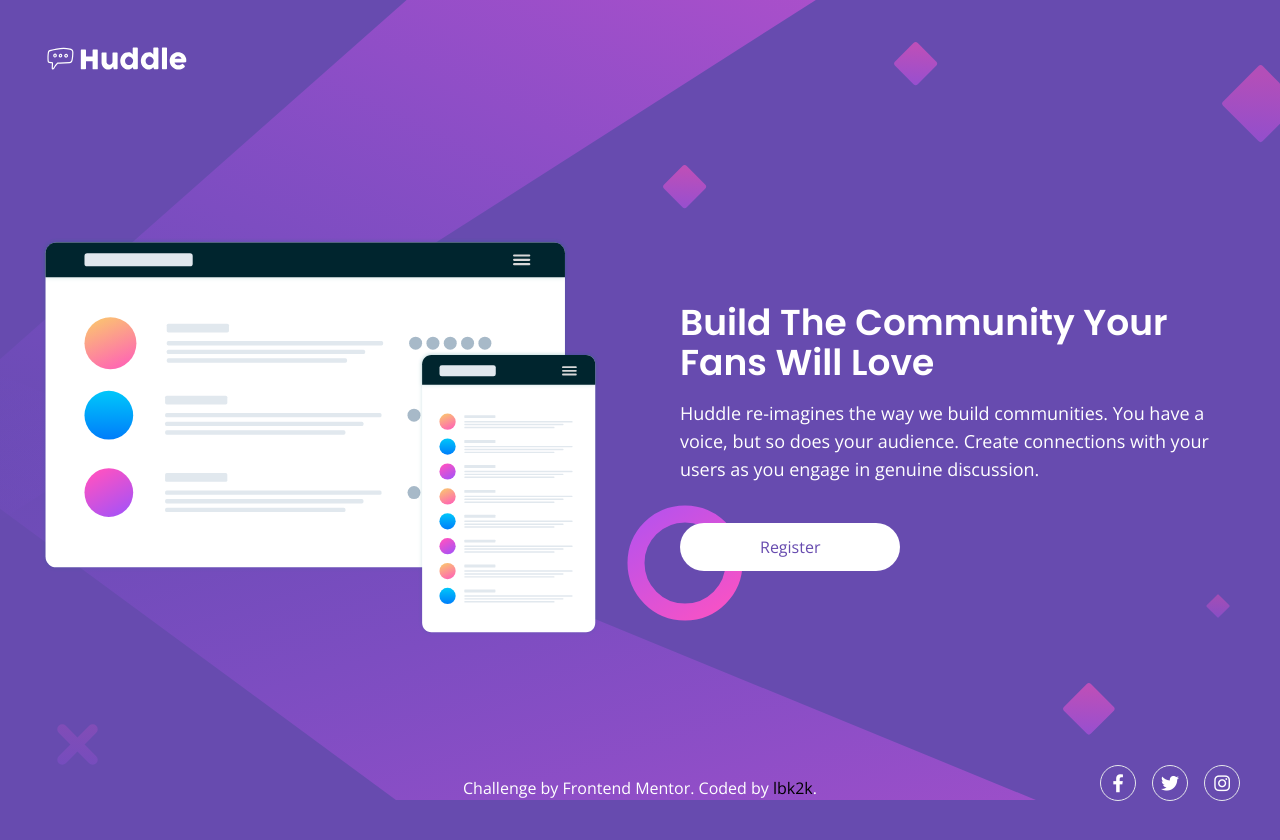
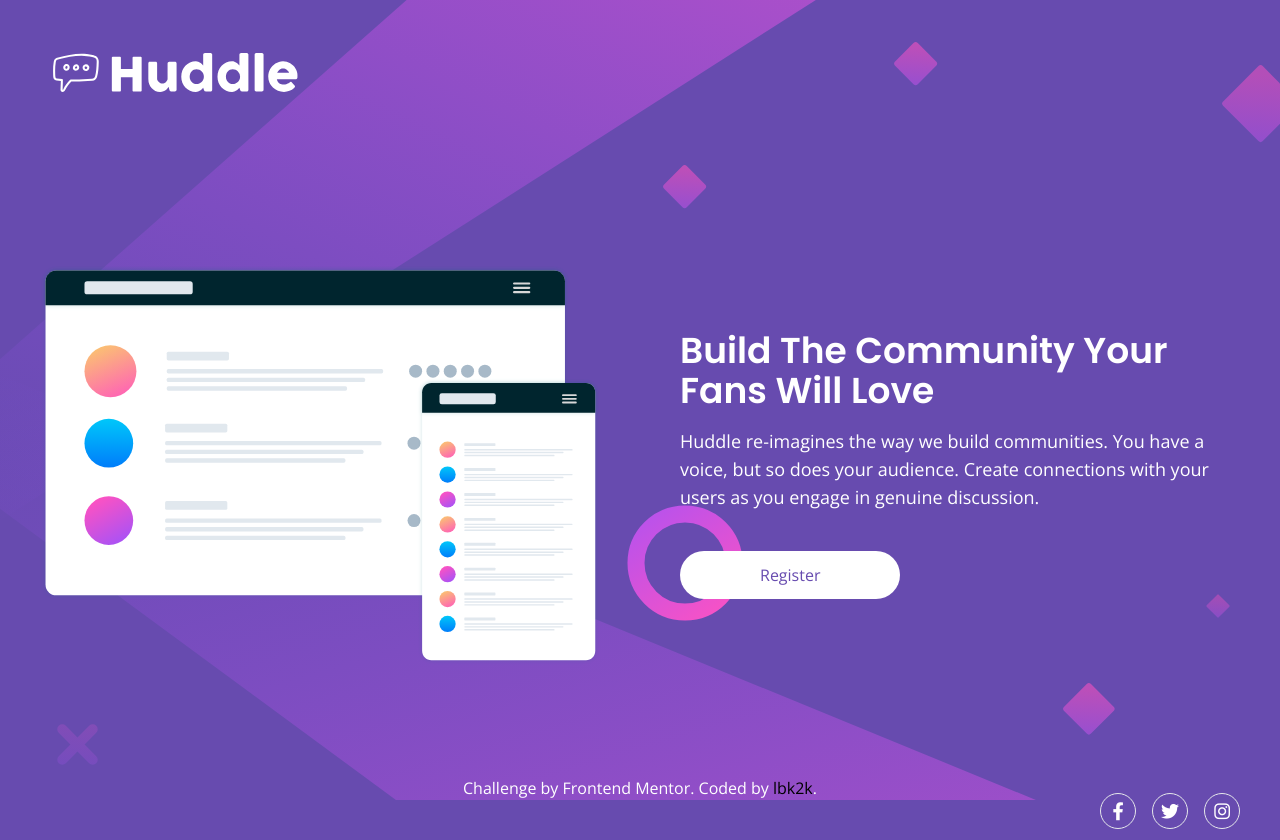
Before and after one commit to lbk2knewlifegithub/huddle-landing-page, an Angular app: page / in a window 1280 px wide. Built offline with nearby package versions, Linux system fonts and the light colour scheme.

Commit message:
Fix logo

```diff
--- a/src/app/app.component.html
+++ b/src/app/app.component.html
@@ -13,7 +13,7 @@
 <header>
   <div class="container mt-8 md:mt-10">
     <a href="#">
-      <img class="max-w-[150px]" src="assets/images/logo.svg" alt="Logo" />
+      <img class="max-w-[150px] lg:max-w-none" src="assets/images/logo.svg" alt="Logo" />
     </a>
   </div>
 </header>
```
Also changed, not shown: 6 other files (tests, documents, lock files or other folders).
